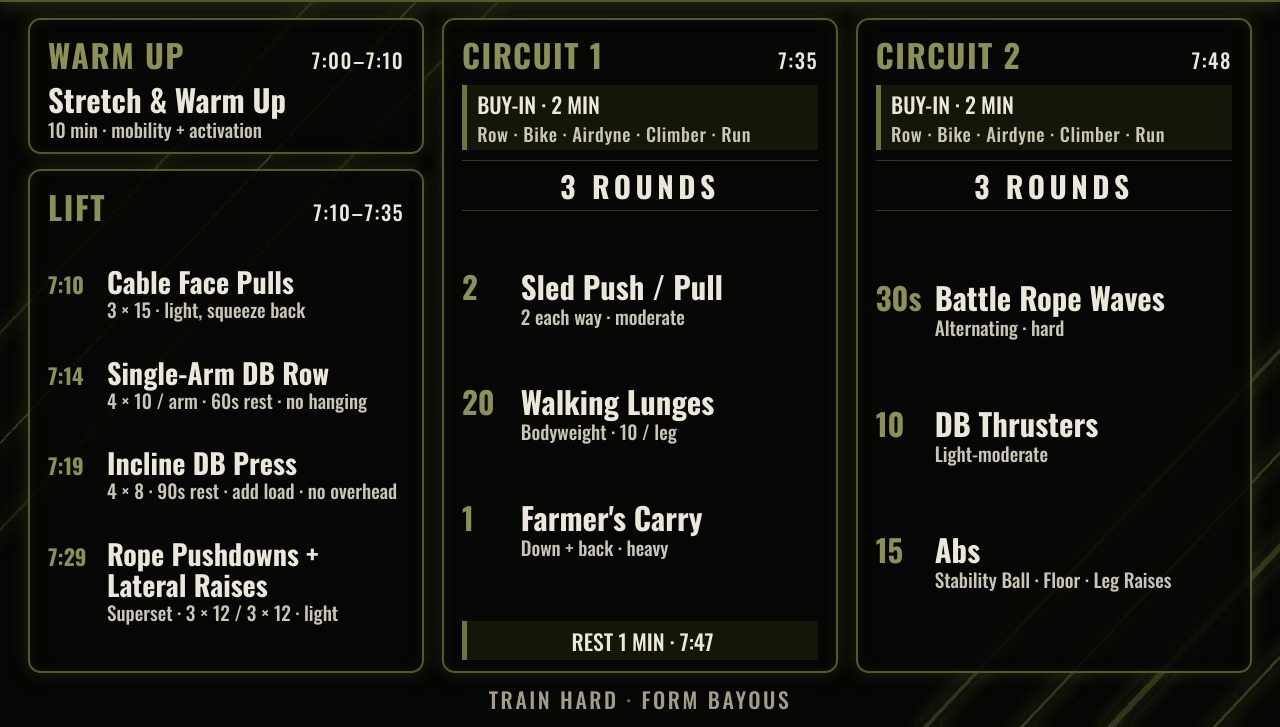
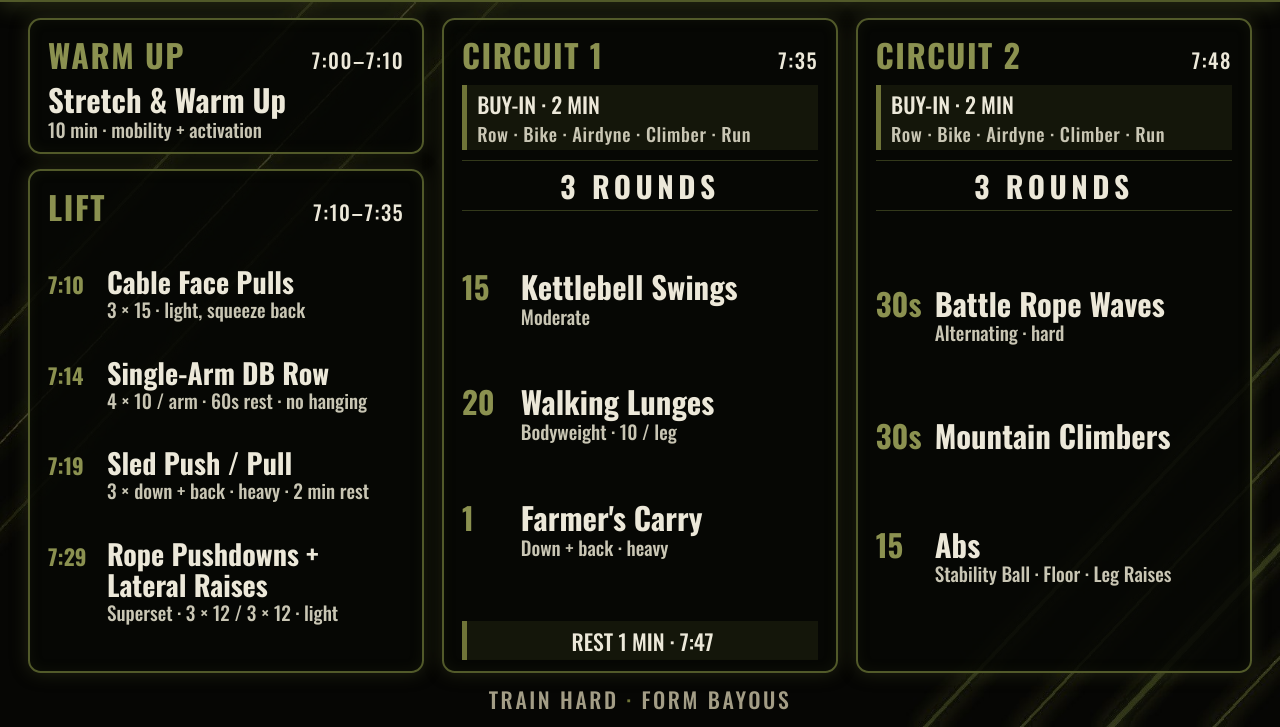
Before and after one commit to jmunistyle/gym-screen, a plain HTML site: page index.html in a window 1280 px wide. Shown: the part 73-800 px from the top of the page. Drawn offline with nearby package versions, Linux system fonts and the light colour scheme.

Commit message:
Thu Nov 26: sled not incline press (Jakub Wed), no thrusters, swings in C1

```diff
--- a/index.html
+++ b/index.html
@@ -45,20 +45,20 @@ html,body{margin:0;height:100%;color:#ece8d9;font-family:Oswald,'Arial Narrow',A
   <div class="list">
    <div class="it"><span class="k">7:10</span><span class="n">Cable Face Pulls<span class="d">3 × 15 · light, squeeze back</span></span></div>
    <div class="it"><span class="k">7:14</span><span class="n">Single-Arm DB Row<span class="d">4 × 10 / arm · 60s rest · no hanging</span></span></div>
-   <div class="it"><span class="k">7:19</span><span class="n">Incline DB Press<span class="d">4 × 8 · 90s rest · add load · no overhead</span></span></div>
+   <div class="it"><span class="k">7:19</span><span class="n">Sled Push / Pull<span class="d">3 × down + back · heavy · 2 min rest</span></span></div>
    <div class="it"><span class="k">7:29</span><span class="n">Rope Pushdowns + Lateral Raises<span class="d">Superset · 3 × 12 / 3 × 12 · light</span></span></div>
   </div></div>
  </div>
  <div class="col"><h2>CIRCUIT 1 <small>7:35</small></h2><div class="sub">BUY-IN · 2 MIN<span class="opts">Row · Bike · Airdyne · Climber · Run</span></div><div class="rds">3 ROUNDS</div>
   <div class="list">
-   <div class="it"><span class="k">2</span><span class="n">Sled Push / Pull<span class="d">2 each way · moderate</span></span></div>
+   <div class="it"><span class="k">15</span><span class="n">Kettlebell Swings<span class="d">Moderate</span></span></div>
    <div class="it"><span class="k">20</span><span class="n">Walking Lunges<span class="d">Bodyweight · 10 / leg</span></span></div>
    <div class="it"><span class="k">1</span><span class="n">Farmer's Carry<span class="d">Down + back · heavy</span></span></div>
   </div><div class="sub rest1">REST 1 MIN · 7:47</div></div>
  <div class="col"><h2>CIRCUIT 2 <small>7:48</small></h2><div class="sub">BUY-IN · 2 MIN<span class="opts">Row · Bike · Airdyne · Climber · Run</span></div><div class="rds">3 ROUNDS</div>
   <div class="list">
    <div class="it"><span class="k">30s</span><span class="n">Battle Rope Waves<span class="d">Alternating · hard</span></span></div>
-   <div class="it"><span class="k">10</span><span class="n">DB Thrusters<span class="d">Light-moderate</span></span></div>
+   <div class="it"><span class="k">30s</span><span class="n">Mountain Climbers</span></div>
    <div class="it"><span class="k">15</span><span class="n">Abs<span class="d">Stability Ball · Floor · Leg Raises</span></span></div>
   </div></div>
 </div>
```
